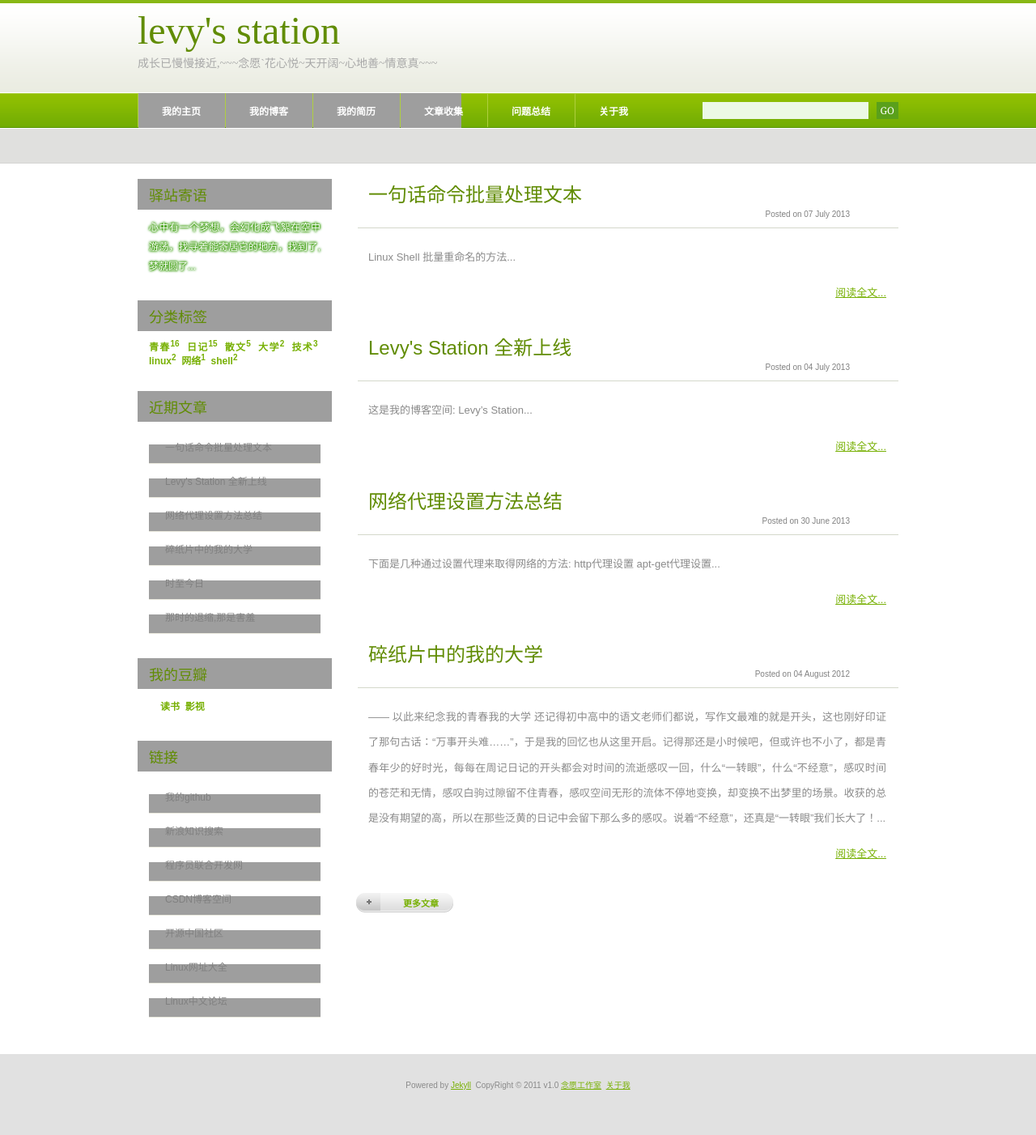
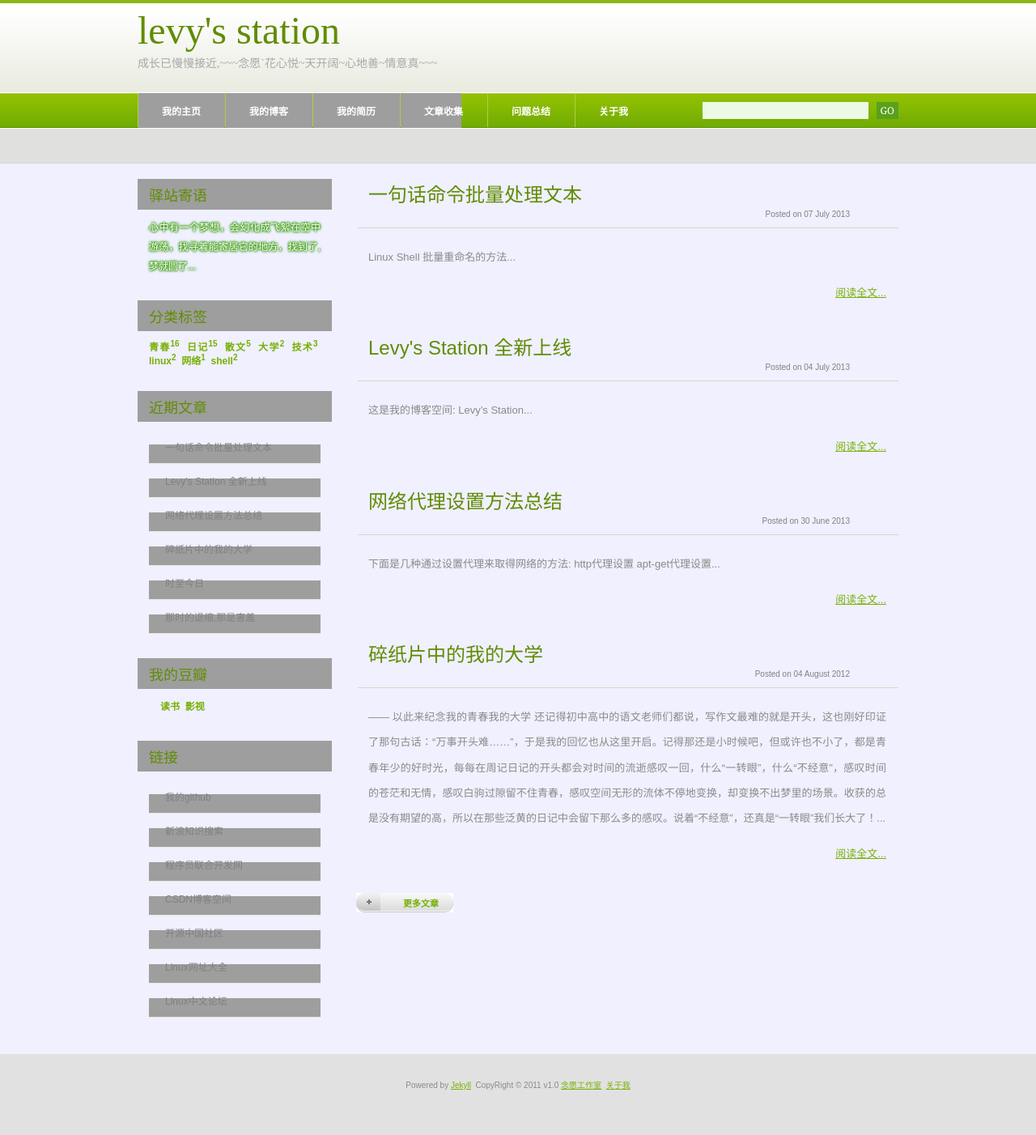
Before and after one commit to cailiwei/yuan, a Jekyll site: the page built from index.html, in a window 1280 px wide. Shown: the whole page at 81% size. Built offline with Jekyll 4.4.1, drawn with Linux system fonts in a browser that asks for light colours; the list of posts is cut into pages by our own code; comment, search, counter and statistics services are not loaded.

Commit message:
Change the backcolor of page

```diff
--- a/css/style.css
+++ b/css/style.css
@@ -7,7 +7,7 @@
 body {
 	margin: 0;
 	padding: 0;
-	background: #FFFFFF url(images/img01.gif) repeat-x left top;
+	background: #F0F0FF url(images/img01.gif) repeat-x left top;
 	font-family: Arial, Helvetica, sans-serif;
 	font-size: 13px;
 	color: #8A8A8A;
```
